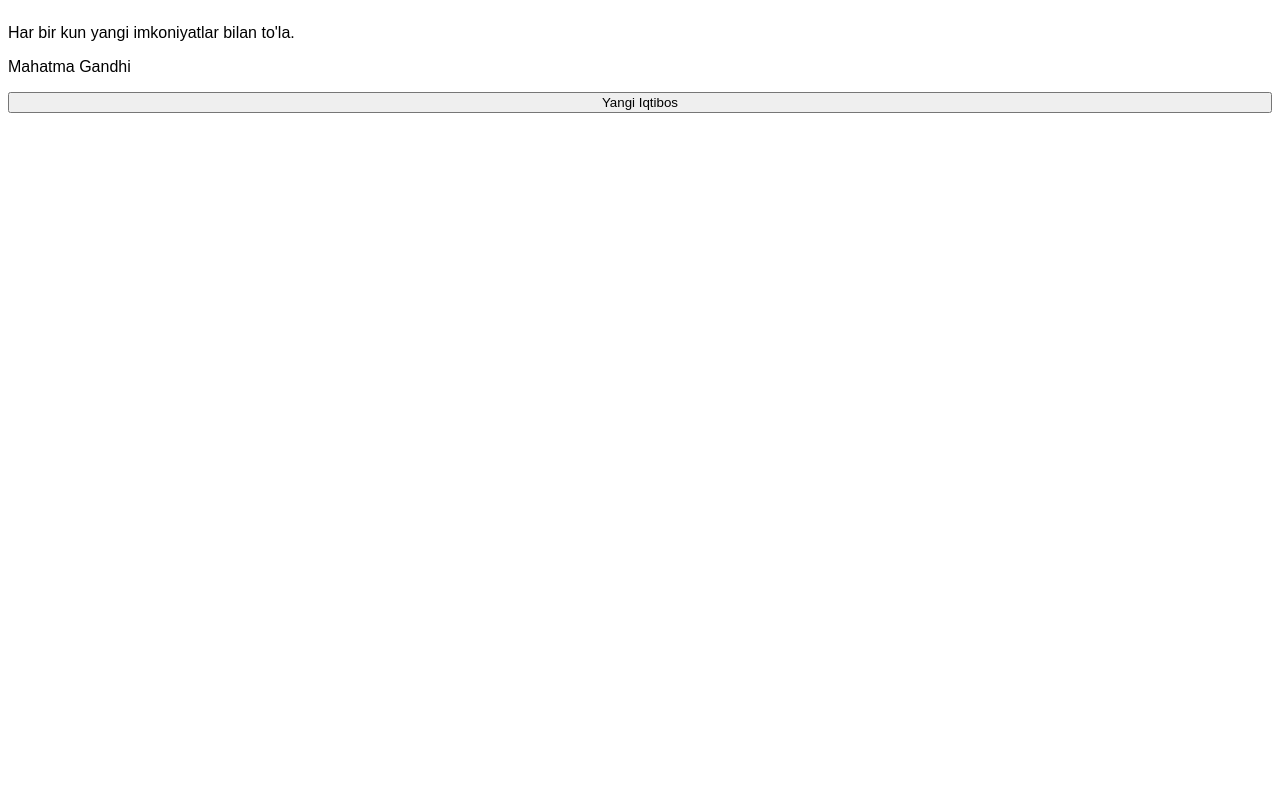
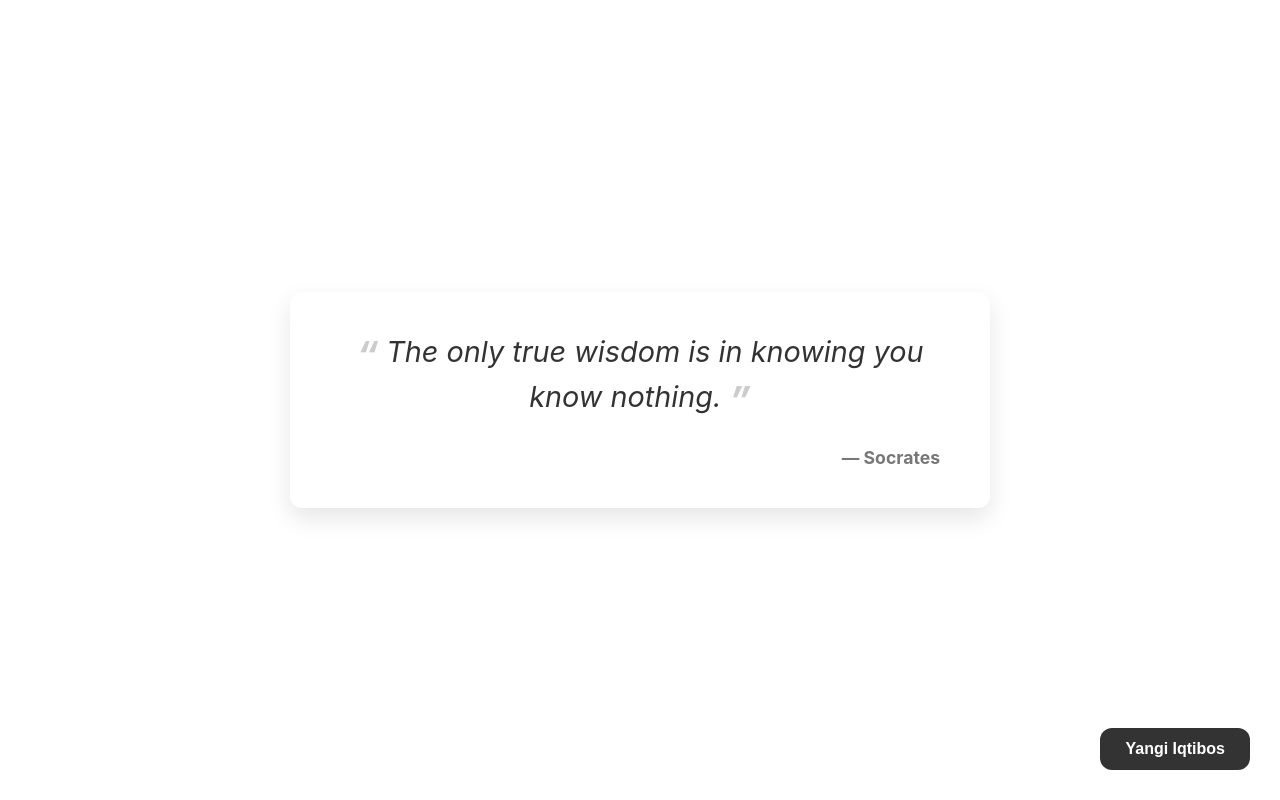
Before and after one commit to SindorKholikberdiev/Project-Simple-quote-generator, a plain HTML site: page index.html in a window 1280 px wide. Drawn offline with Linux system fonts and the light colour scheme.

Commit message:
the last change was for style

```diff
--- a/index.html
+++ b/index.html
@@ -3,14 +3,8 @@
   <head>
     <meta charset="UTF-8" />
     <meta name="viewport" content="width=device-width, initial-scale=1.0" />
-    <title>Simple quote generator</title>
-    <!-- body uchun minimal style -->
-    <style>
-      body {
-        font-family: sans-serif;
-        display: grid;
-      }
-    </style>
+    <title>quote generator</title>
+    <link rel="stylesheet" href="style.css" />
   </head>
   <body>
     <!-- iqtibos matni ushun bitta div -->
--- a/main.js
+++ b/main.js
@@ -1,65 +1,187 @@
 // iqtiboslar va ularning mualliflaridan iborat obyektli massiv yaratish
 const quotes = [
   {
-    text: "Hayot - bu o'yin emas, lekin o'yin kabi yashash mumkin.",
+    quote: "The only way to do great work is to love what you do.",
+    author: "Steve Jobs",
+  },
+  {
+    quote: "Strive not to be a success, but rather to be of value.",
     author: "Albert Einstein",
   },
   {
-    text: "O'zgarishlar hayotning yagona doimiy qoidasi.",
-    author: "Heraclitus",
+    quote: "The journey of a thousand miles begins with a single step.",
+    author: "Lao Tzu",
   },
   {
-    text: "Muvaffaqiyat - bu tayyorgarlik va imkoniyatning uchrashuvi.",
-    author: "Seneca",
+    quote: "Be yourself; everyone else is already taken.",
+    author: "Oscar Wilde",
+  },
+  { quote: "The unexamined life is not worth living.", author: "Socrates" },
+  {
+    quote: "You miss 100% of the shots you don't take.",
+    author: "Wayne Gretzky",
   },
   {
-    text: "Harakat qilish - bu muvaffaqiyatga erishishning asosiy kaliti.",
-    author: "Pablo Picasso",
+    quote: "Whether you think you can, or you think you can't – you're right.",
+    author: "Henry Ford",
+  },
+  { quote: "I think, therefore I am.", author: "René Descartes" },
+  {
+    quote: "The best way to predict the future is to create it.",
+    author: "Peter Drucker",
   },
   {
-    text: "O'z maqsadlaringizga erishish uchun harakat qiling, chunki hech kim siz uchun buni qilmaydi.",
-    author: "Steve Jobs",
+    quote:
+      "In three words I can sum up everything I've learned about life: it goes on.",
+    author: "Robert Frost",
   },
   {
-    text: "Yaxshi fikrlar - bu muvaffaqiyatning asosi.",
-    author: "Thomas Edison",
+    quote: "To be, or not to be, that is the question.",
+    author: "William Shakespeare",
   },
   {
-    text: "Har bir kun yangi imkoniyatlar bilan to'la.",
+    quote: "That which does not kill us makes us stronger.",
+    author: "Friedrich Nietzsche",
+  },
+  { quote: "The purpose of our lives is to be happy.", author: "Dalai Lama" },
+  { quote: "Get busy living or get busy dying.", author: "Stephen King" },
+  {
+    quote: "Life is what happens when you're busy making other plans.",
+    author: "John Lennon",
+  },
+  {
+    quote: "The only thing we have to fear is fear itself.",
+    author: "Franklin D. Roosevelt",
+  },
+  {
+    quote: "It does not do to dwell on dreams and forget to live.",
+    author: "J.K. Rowling",
+  },
+  { quote: "Turn your wounds into wisdom.", author: "Oprah Winfrey" },
+  {
+    quote:
+      "The greatest glory in living lies not in never falling, but in rising every time we fall.",
+    author: "Nelson Mandela",
+  },
+  {
+    quote: "Simplicity is the ultimate sophistication.",
+    author: "Leonardo da Vinci",
+  },
+  {
+    quote:
+      "It is our choices, Harry, that show what we truly are, far more than our abilities.",
+    author: "J.K. Rowling",
+  },
+  {
+    quote: "The only true wisdom is in knowing you know nothing.",
+    author: "Socrates",
+  },
+  {
+    quote: "All that we are is the result of what we have thought.",
+    author: "Buddha",
+  },
+  {
+    quote: "I have not failed. I've just found 10,000 ways that won't work.",
+    author: "Thomas A. Edison",
+  },
+  {
+    quote: "If you want to lift yourself up, lift up someone else.",
+    author: "Booker T. Washington",
+  },
+  {
+    quote: "The mind is everything. What you think you become.",
+    author: "Buddha",
+  },
+  {
+    quote: "An investment in knowledge pays the best interest.",
+    author: "Benjamin Franklin",
+  },
+  {
+    quote: "The only source of knowledge is experience.",
+    author: "Albert Einstein",
+  },
+  {
+    quote: "You must be the change you wish to see in the world.",
     author: "Mahatma Gandhi",
   },
   {
-    text: "O'zgarishlar - bu hayotning ajralmas qismi.",
-    author: "Nelson Mandela",
+    quote: "We are all in the gutter, but some of us are looking at the stars.",
+    author: "Oscar Wilde",
   },
   {
-    text: "Muvaffaqiyatga erishish uchun, avvalo, o'z ishingizni sevishingiz kerak.",
-    author: "Steve Jobs",
+    quote: "Act as if what you do makes a difference. It does.",
+    author: "William James",
   },
   {
-    text: "Harakat qilishdan qo'rqmang, chunki muvaffaqiyat faqat harakatda.",
-    author: "Walt Disney",
+    quote:
+      "Success is not final, failure is not fatal: it is the courage to continue that counts.",
+    author: "Winston Churchill",
   },
   {
-    text: "O'z maqsadlaringizga erishish uchun, harakat qilishdan to'xtamang.",
-    author: "Tony Robbins",
+    quote:
+      "What lies behind us and what lies before us are tiny matters compared to what lies within us.",
+    author: "Ralph Waldo Emerson",
   },
   {
-    text: "Muvaffaqiyat - bu tayyorgarlik va imkoniyatning uchrashuvi.",
-    author: "Oprah Winfrey",
+    quote:
+      "The future belongs to those who believe in the beauty of their dreams.",
+    author: "Eleanor Roosevelt",
   },
   {
-    text: "Har bir muvaffaqiyatli inson o'z maqsadlariga erishish uchun kurashadi.",
-    author: "Bill Gates",
+    quote: "It is never too late to be what you might have been.",
+    author: "George Eliot",
+  },
+  { quote: "Dream big and dare to fail.", author: "Norman Vaughan" },
+  {
+    quote:
+      "To live is the rarest thing in the world. Most people exist, that is all.",
+    author: "Oscar Wilde",
   },
   {
-    text: "O'zgarishlar - bu hayotning ajralmas qismi, lekin o'zgarishlarni qabul qilish kerak.",
-    author: "Dalai Lama",
+    quote: "That's one small step for a man, one giant leap for mankind.",
+    author: "Neil Armstrong",
+  },
+  { quote: "The power of imagination makes us infinite.", author: "John Muir" },
+  {
+    quote: "The secret of getting ahead is getting started.",
+    author: "Mark Twain",
   },
   {
-    text: "Muvaffaqiyatga erishish uchun, avvalo, o'z ishingizni sevishingiz kerak.",
-    author: "Mark Zuckerberg",
+    quote: "It's not what you look at that matters, it's what you see.",
+    author: "Henry David Thoreau",
   },
+  {
+    quote: "The true sign of intelligence is not knowledge but imagination.",
+    author: "Albert Einstein",
+  },
+  {
+    quote: "We do not remember days, we remember moments.",
+    author: "Cesare Pavese",
+  },
+  { quote: "Everything you can imagine is real.", author: "Pablo Picasso" },
+  {
+    quote: "Have no fear of perfection - you'll never reach it.",
+    author: "Salvador Dali",
+  },
+  {
+    quote:
+      "Waste no more time arguing about what a good man should be. Be one.",
+    author: "Marcus Aurelius",
+  },
+  {
+    quote:
+      "If you are not willing to risk the usual, you will have to settle for the ordinary.",
+    author: "Jim Rohn",
+  },
+  {
+    quote: "The successful warrior is the average man, with laser-like focus.",
+    author: "Bruce Lee",
+  },
+  {
+    quote: "He who has a why to live can bear almost any how.",
+    author: "Friedrich Nietzsche",
+  },
+  { quote: "Fortune favors the bold.", author: "Virgil" },
 ];
 
 // ... (quotes massivi va elementlarni tanlash o'zgarmaydi) ...
@@ -75,7 +197,7 @@ function displayNewQuote() {
   const randomQuote = quotes[randomIndex];
 
   // b) Keyin uni HTML'ga joylaymiz
-  quoteText.textContent = randomQuote.text;
+  quoteText.textContent = randomQuote.quote;
   quoteAuthor.textContent = randomQuote.author;
 }
 
--- /dev/null
+++ b/style.css
@@ -0,0 +1,145 @@
+/* YAXSHILANISH №3: Markazlashtirilgan Stil Boshqaruvi (CSS Variables) */
+:root {
+  --primary-font: "Inter", -apple-system, BlinkMacSystemFont, "Segoe UI", Roboto,
+    Helvetica, Arial, sans-serif;
+  --background-color: #f4f4f4;
+  --text-color: #333;
+  --light-text-color: #777;
+  --container-bg: white;
+  --accent-color: #333;
+  --accent-hover: #555;
+  --border-radius: 12px;
+  --shadow: 0 10px 25px rgba(0, 0, 0, 0.1);
+}
+
+* {
+  margin: 0;
+  padding: 0;
+  box-sizing: border-box;
+}
+
+body {
+  font-family: var(--primary-font);
+  line-height: 1.5: var(--background-color);
+  color: var(--text-color);
+  display: grid;
+  place-content: center;
+  min-height: 100vh;
+  padding: 20px;
+}
+
+.quote-container {
+  background-color: var(--container-bg);
+  padding: 40px 50px;
+  border-radius: var(--border-radius);
+  box-shadow: var(--shadow);
+  max-width: 700px;
+  text-align: center;
+
+  /* YAXSHILANISH №4: Silliq animatsiya */
+  transition: box-shadow 0.3s ease;
+}
+
+.quote-container:hover {
+  box-shadow: 0 15px 30px rgba(0, 0, 0, 0.12);
+}
+
+/* MUAMMO №1 YECHIMI: Endi blockquote va figcaption to'g'ri joylashadi */
+.quote-text {
+  font-size: 1.8rem;
+  font-style: italic;
+  margin-bottom: 25px;
+}
+
+/* Ochuvchi qo'shtirnoq stili (o'zgarishsiz qoladi) */
+.quote-text::before {
+  content: "“";
+  margin-right: 10px; /* Matn va qo'shtirnoq orasida joy */
+  font-weight: bold;
+  color: #ccc;
+  font-size: 1.3em;
+  vertical-align: middle;
+}
+
+/* ===== YOPUVCHI QO'SHTIRNOQ UCHUN YANGI YECHIM ===== */
+/* Ochuvchi qo'shtirnoq stili (matn bilan birga harakatlanadi) */
+.quote-text::before {
+  content: "“";
+  margin-right: 8px; /* Ochuvchi qo'shtirnoq va matn orasida bo'sh joy */
+}
+
+/* Yopuvchi qo'shtirnoq stili (matn bilan birga harakatlanadi) */
+.quote-text::after {
+  content: "”";
+  margin-left: 8px; /* Oxirgi so'z va yopuvchi qo'shtirnoq orasida bo'sh joy */
+}
+
+/* Ikkala qo'shtirnoq uchun umumiy dizayn */
+.quote-text::before,
+.quote-text::after {
+  /* Bu yerda pozitsiyaga yoki display'ga oid hech narsa yo'q */
+  /* Ular standart `inline` element kabi harakatlanadi */
+
+  font-weight: bold;
+  color: #ccc;
+  font-size: 1.3em;
+  vertical-align: middle;
+}
+
+.quote-author {
+  display: block;
+  font-size: 1.1rem;
+  font-weight: 700; /* Bold */
+  color: var(--light-text-color);
+  text-align: right;
+}
+
+.quote-author::before {
+  content: "— ";
+}
+
+.btn {
+  position: fixed;
+  bottom: 30px;
+  right: 30px;
+  z-index: 1000;
+  background-color: var(--accent-color);
+  color: var(--container-bg);
+  border: none;
+  padding: 12px 25px;
+  font-size: 1rem;
+  font-weight: 700;
+  border-radius: var(--border-radius);
+  cursor: pointer;
+  transition: background-color 0.3s ease, transform 0.1s ease;
+}
+
+.btn:hover {
+  background-color: var(--accent-hover);
+}
+
+.btn:active {
+  transform: scale(0.98);
+}
+
+@media (max-width: 480px) {
+  body {
+    padding: 15px;
+    line-height: 1.2;
+  }
+  .quote-container {
+    padding: 30px 20px;
+  }
+  .quote-text {
+    font-size: 1.3rem;
+  }
+  .quote-author {
+    font-size: 1rem;
+  }
+  .btn {
+    position: static;
+    width: 100%;
+    padding: 15px;
+    margin-top: 20px;
+  }
+}
```
